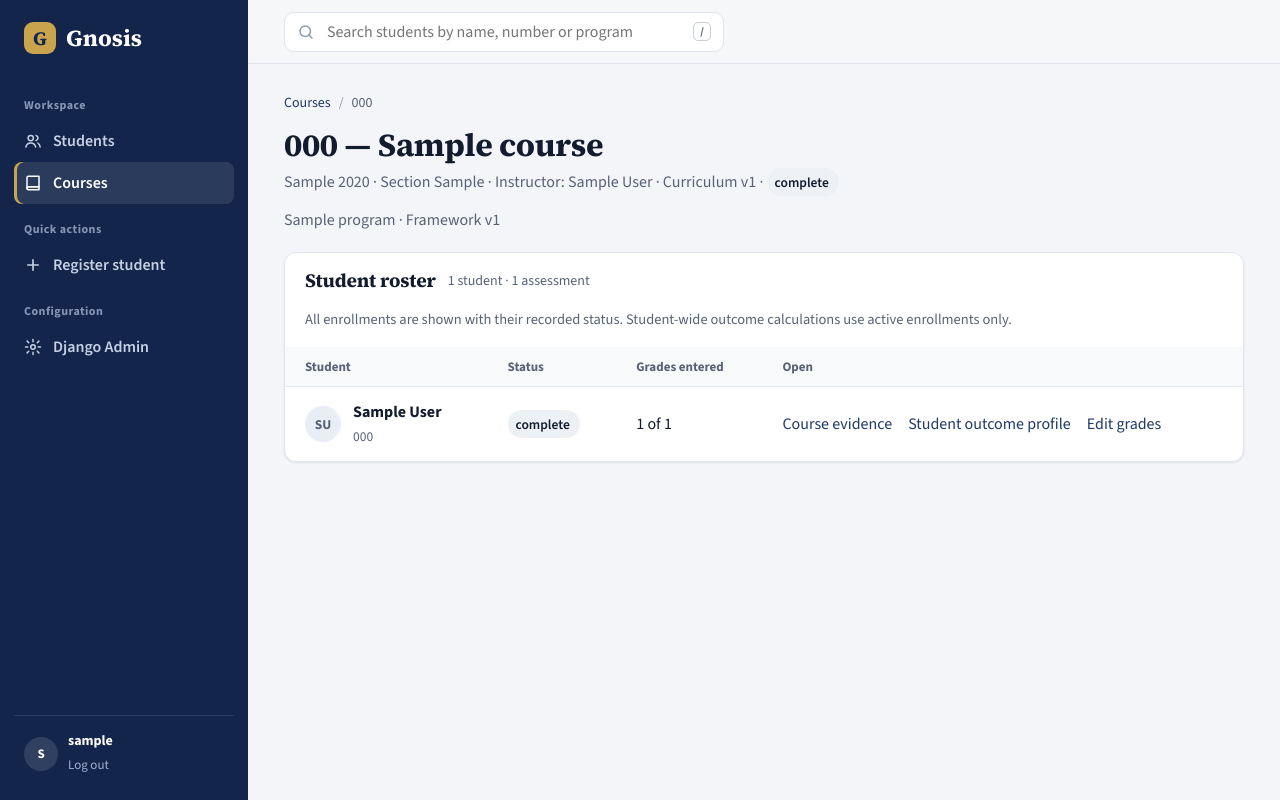
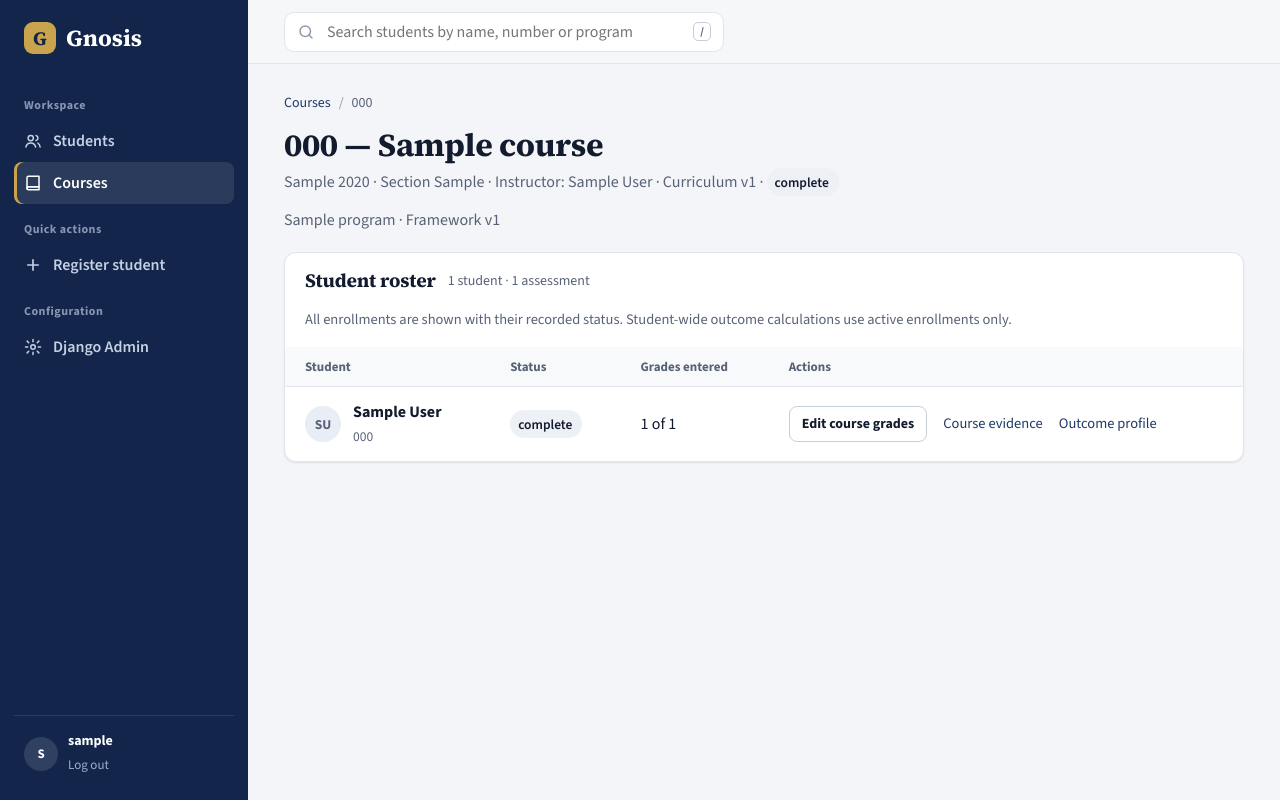
Before and after one commit to TugraDuygulu/gnosis, a Django app: page /offerings/1/ in a window 1280 px wide. Run offline with Django 5.2, Linux system fonts and the light colour scheme; a user stored in the database is signed in; tables that the repository leaves empty hold one stand-in row (values such as "Sample post").

Commit message:
style(design): FINDING-010 — one primary action per row in records and rosters

```diff
--- a/core/static/core/gnosis.css
+++ b/core/static/core/gnosis.css
@@ -387,3 +387,7 @@ table.list { width: 100%; border-collapse: collapse; }
 
 /* Page headers: the title block takes the free space so actions stay on its row. */
 .head > div:not(.actions), .page-title > div:not(.actions) { flex: 1 1 340px; min-width: 0; }
+
+/* Row actions: one button for the main task, quiet links for the rest. */
+.row-actions { display: flex; flex-wrap: nowrap; white-space: nowrap; align-items: center; gap: 6px 16px; }
+.row-actions > a:not(.btn) { font-size: 14.5px; }
--- a/core/templates/core/offering_detail.html
+++ b/core/templates/core/offering_detail.html
@@ -21,7 +21,7 @@
     {% if enrollments %}
     <div class="table-scroll">
         <table class="list">
-            <thead><tr><th>Student</th><th>Status</th><th>Grades entered</th><th>Open</th></tr></thead>
+            <thead><tr><th>Student</th><th>Status</th><th>Grades entered</th><th>Actions</th></tr></thead>
             <tbody>
             {% for enrollment in enrollments %}
                 <tr>
@@ -37,17 +37,18 @@
                         {% else %}{{ enrollment.graded_total }} of {{ assessment_total }}{% endif %}
                     </td>
                     <td>
-                        <div class="link-list">
+                        <div class="row-actions">
+                            {% if perms.core.change_grade %}
+                                <a class="btn btn-ghost btn-sm" href="{% url 'enrollment_grade_editor' enrollment.pk %}">Edit course grades</a>
+                            {% endif %}
                             <a href="{% url 'enrollment_outcomes' enrollment.pk %}">Course evidence</a>
                             {% if offering.po_framework_id and offering.po_framework.program_id == enrollment.student.program_id %}
-                                <a href="{% url 'student_outcomes' enrollment.student_id offering.po_framework_id %}">Student outcome profile</a>
-                            {% else %}
-                                <span class="muted">No compatible student outcome profile for this offering.</span>
-                            {% endif %}
-                            {% if perms.core.change_grade %}
-                                <a href="{% url 'enrollment_grade_editor' enrollment.pk %}">Edit grades</a>
+                                <a href="{% url 'student_outcomes' enrollment.student_id offering.po_framework_id %}">Outcome profile</a>
                             {% endif %}
                         </div>
+                        {% if not offering.po_framework_id or offering.po_framework.program_id != enrollment.student.program_id %}
+                            <span class="sub">No compatible student outcome profile for this offering.</span>
+                        {% endif %}
                     </td>
                 </tr>
             {% endfor %}
```
Also changed, not shown: core/templates/core/student_detail.html (+6 -7 lines).
